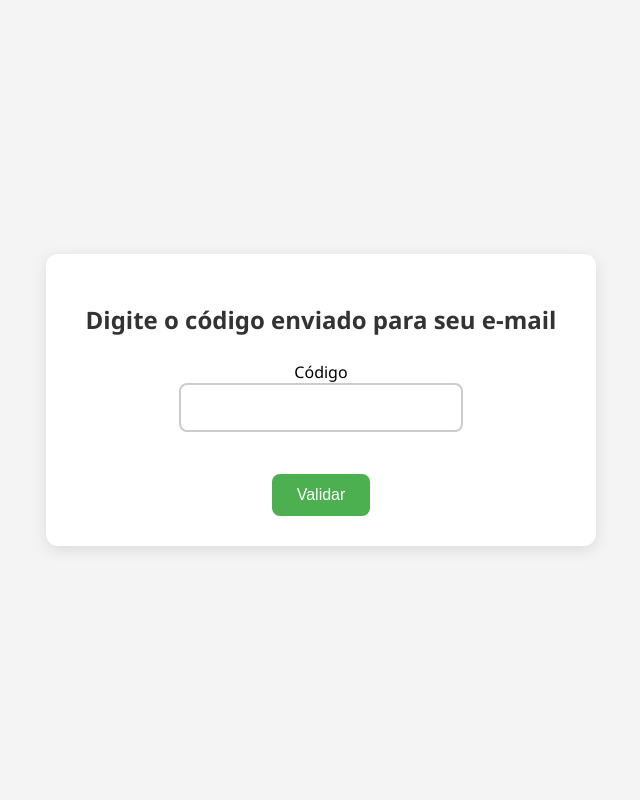
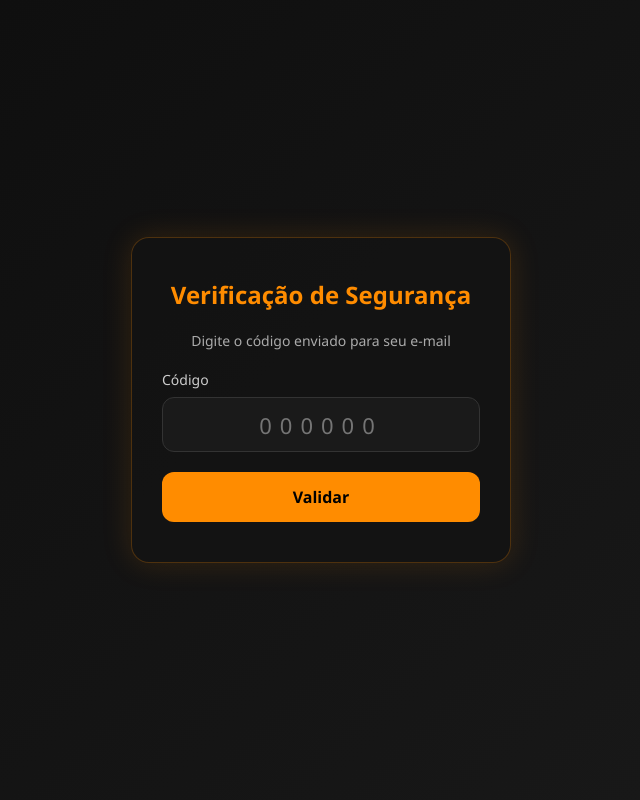
Before and after one commit to beatrizbramont/SistemaRestaurante, a Flask app: page /otp in a window 1280 px wide. Shown: the whole page, without its empty margins (319-959 px from the left). Run offline with Flask 3, Linux system fonts and the light colour scheme; the visitor is signed in with stand-in values (Sample User, id 1).

Commit message:
fix: ajustando tela de verificação otp

```diff
--- a/static/css/otp.css
+++ b/static/css/otp.css
@@ -1,60 +1,96 @@
+* {
+    margin: 0;
+    padding: 0;
+    box-sizing: border-box;
+    font-family: 'Segoe UI', sans-serif;
+}
+
 body {
+    height: 100vh;
     display: flex;
     justify-content: center;
     align-items: center;
-    height: 100vh;
-    font-family: 'Segoe UI', Tahoma, Geneva, Verdana, sans-serif;
-    background-color: #f4f4f4;
-    margin: 0;
+    background: linear-gradient(135deg, #0d0d0d, #1a1a1a);
 }
 
-form {
-    background-color: #fff;
-    padding: 30px 40px;
-    border-radius: 12px;
-    box-shadow: 0 4px 15px rgba(0,0,0,0.1);
+.container {
+    width: 100%;
+    display: flex;
+    justify-content: center;
+    align-items: center;
+}
+
+.card {
+    width: 380px;
+    padding: 40px 30px;
+    background: rgba(20, 20, 20, 0.95);
+    border-radius: 18px;
+    box-shadow: 0 0 30px rgba(255, 140, 0, 0.15);
+    border: 1px solid rgba(255, 140, 0, 0.25);
+    display: flex;
+    flex-direction: column;
+    gap: 20px;
     text-align: center;
 }
 
-h2 {
-    margin-bottom: 25px;
-    color: #333;
+.card h2 {
+    color: #ff8c00;
+    font-weight: 600;
 }
 
-input[type="text"] {
-    width: 250px;
-    padding: 12px 15px;
-    font-size: 18px;
-    border: 2px solid #ccc;
-    border-radius: 8px;
-    outline: none;
-    transition: border-color 0.2s, box-shadow 0.2s;
-    text-align: center;
+.card p {
+    color: #aaa;
+    font-size: 14px;
 }
 
-input[type="text"]:focus {
-    border-color: #4CAF50;
-    box-shadow: 0 0 5px rgba(76, 175, 80, 0.5);
+.input-group {
+    display: flex;
+    flex-direction: column;
+    gap: 8px;
+    text-align: left;
 }
 
-input[type="submit"] {
-    margin-top: 20px;
-    padding: 12px 25px;
-    font-size: 16px;
-    background-color: #4CAF50;
-    color: white;
-    border: none;
-    border-radius: 8px;
-    cursor: pointer;
-    transition: background-color 0.2s;
+.label {
+    color: #ccc;
+    font-size: 14px;
 }
 
-input[type="submit"]:hover {
-    background-color: #45a049;
+.input-field {
+    height: 55px;
+    background: #1a1a1a;
+    border: 1px solid #333;
+    border-radius: 12px;
+    color: #fff;
+    font-size: 22px;
+    text-align: center;
+    letter-spacing: 8px;
+    transition: 0.3s;
 }
 
-.flash {
-    margin-top: 15px;
-    font-size: 14px;
-    color: red;
+.input-field:focus {
+    border-color: #ff8c00;
+    outline: none;
+    box-shadow: 0 0 12px rgba(255, 140, 0, 0.4);
 }
+
+.btn-submit {
+    height: 50px;
+    background: #ff8c00;
+    color: #000;
+    border: none;
+    border-radius: 12px;
+    font-size: 16px;
+    font-weight: 600;
+    cursor: pointer;
+    transition: 0.3s ease;
+}
+
+.btn-submit:hover {
+    background: #ffa733;
+    transform: translateY(-2px);
+    box-shadow: 0 6px 18px rgba(255, 140, 0, 0.4);
+}
+
+.btn-submit:active {
+    transform: scale(0.97);
+}
--- a/templates/otp.html
+++ b/templates/otp.html
@@ -7,17 +7,21 @@
 </head>
 <body>
 
-<form method="POST">
-    <h2>Digite o código enviado para seu e-mail</h2>
-    {{ form.hidden_tag() }}
+<div class="container">
+    <form method="POST" class="card">
+        {{ form.hidden_tag() }}
 
-    {{ form.codigo.label }}
-    <br>
-    {{ form.codigo }}
+        <h2>Verificação de Segurança</h2>
+        <p>Digite o código enviado para seu e-mail</p>
 
-    <br><br>
-    {{ form.submit }}
-</form>
+        <div class="input-group">
+            {{ form.codigo.label(class="label") }}
+            {{ form.codigo(class="input-field", placeholder="000000") }}
+        </div>
+
+        {{ form.submit(class="btn-submit") }}
+    </form>
+</div>
 
 </body>
 </html>
```
